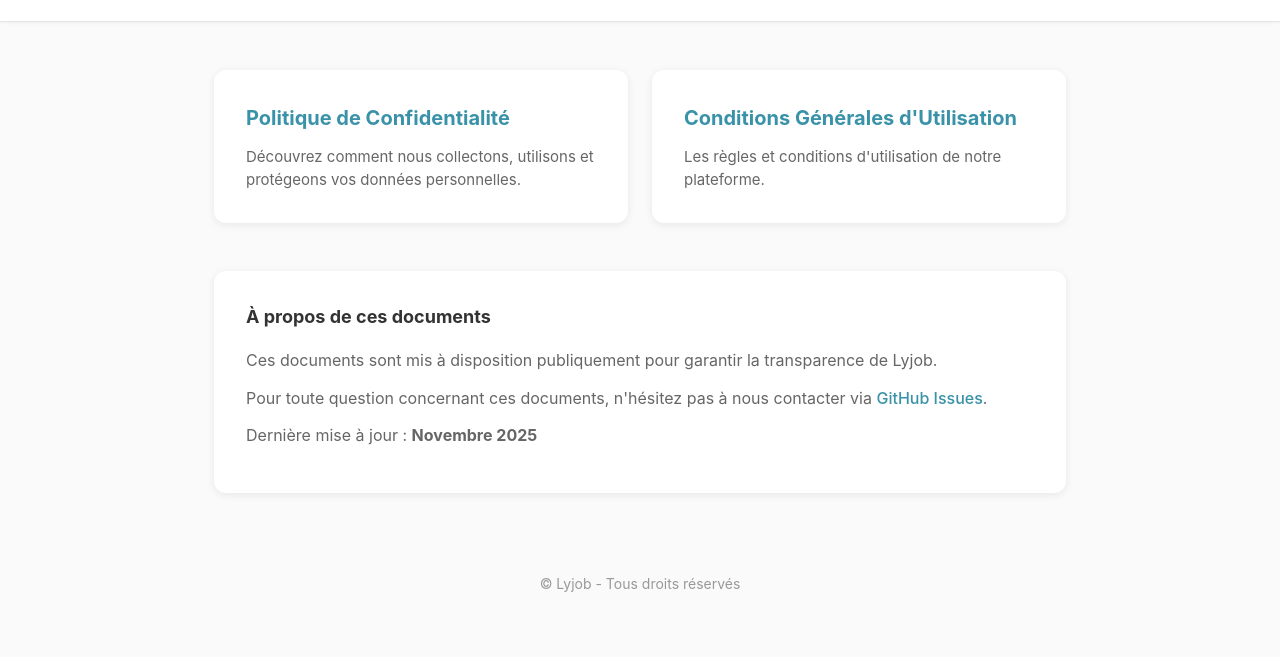
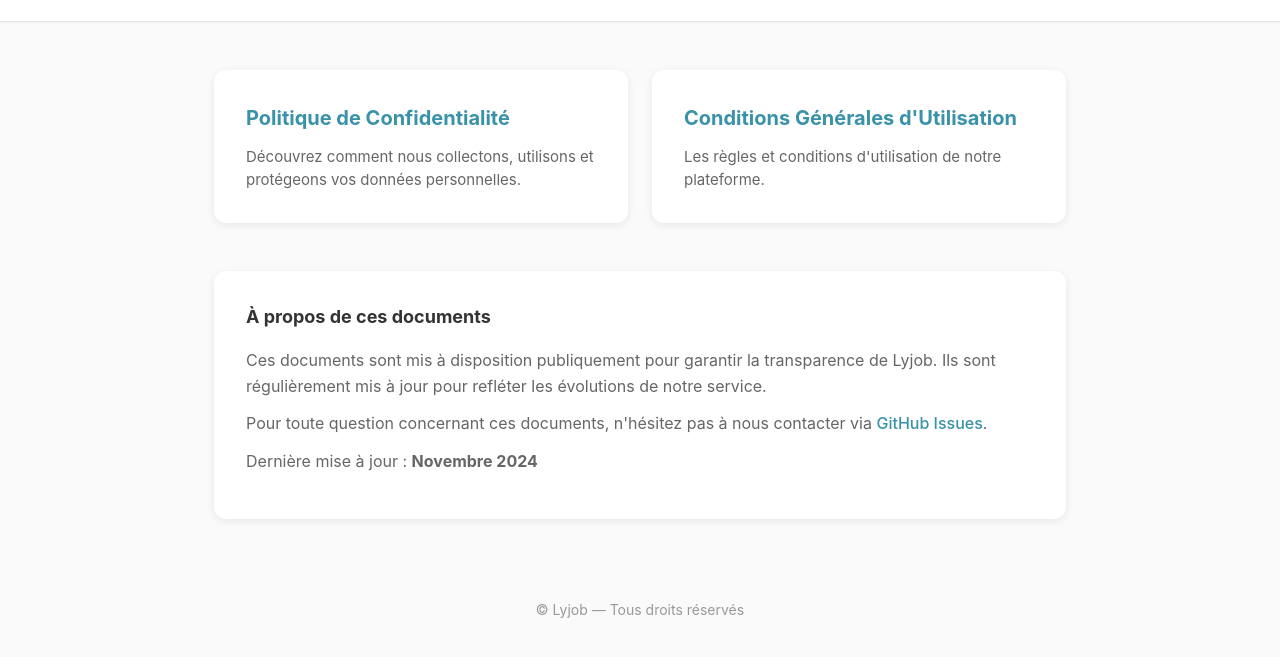
Before and after one commit to lyjob-app/lyjob-legal-doc, a plain HTML site: page index.html in a window 1280 px wide. Shown: the part 105-762 px from the top of the page. Drawn offline with Linux system fonts and the light colour scheme.

Commit message:
fix formattage doc

```diff
--- a/index.html
+++ b/index.html
@@ -181,19 +181,20 @@
       <h3>À propos de ces documents</h3>
       <p>
         Ces documents sont mis à disposition publiquement pour garantir la transparence de Lyjob.
+        Ils sont régulièrement mis à jour pour refléter les évolutions de notre service.
       </p>
       <p>
         Pour toute question concernant ces documents, n'hésitez pas à nous contacter via
-        <a href="https://github.com//lyjob-app/lyjob-legal-doc/issues">GitHub Issues</a>.
+        <a href="https://github.com/lyjob-legal-doc/legal/issues">GitHub Issues</a>.
       </p>
       <p>
-        Dernière mise à jour : <strong>Novembre 2025</strong>
+        Dernière mise à jour : <strong>Novembre 2024</strong>
       </p>
     </div>
   </main>
 
   <footer>
-    © Lyjob - Tous droits réservés
+    © Lyjob — Tous droits réservés
   </footer>
 </body>
 </html>
```
Also changed, not shown: 2 other files.
